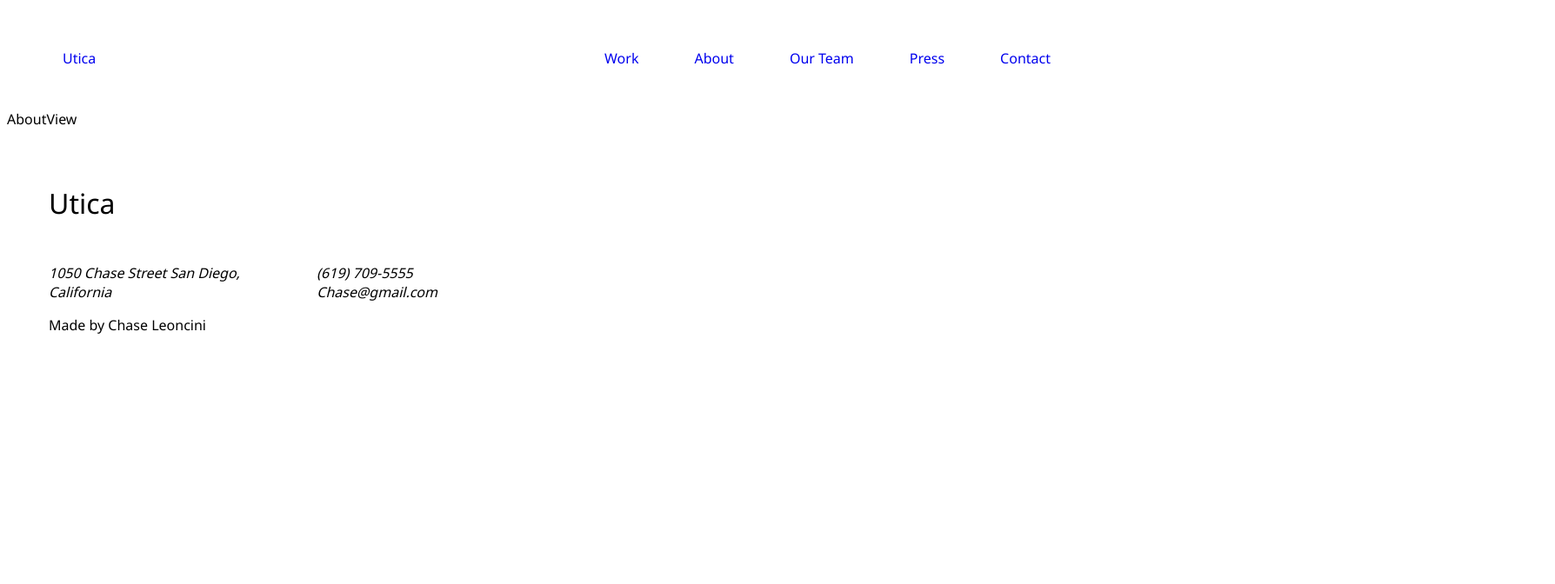
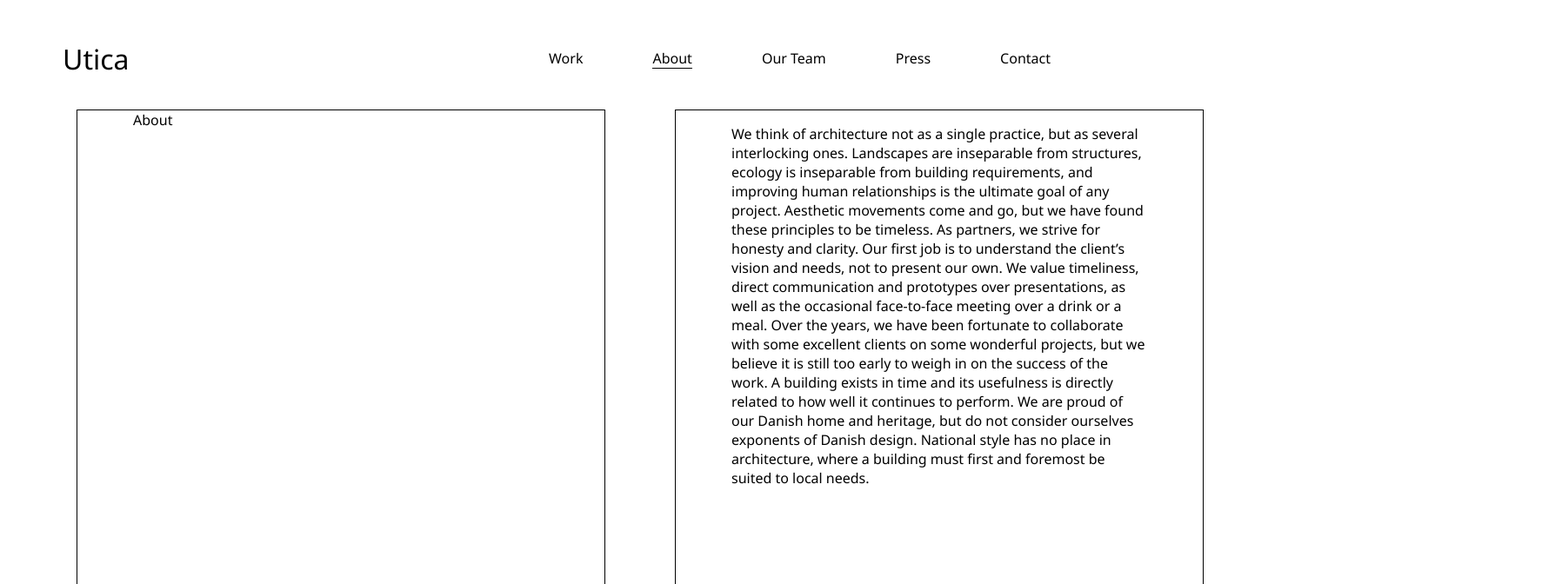
Before and after one commit to ChaseTheWebDev/project, a React (Create React App) app: page /about in a window 1280 px wide. Shown: the top 672 px of the page at 87% size, 1788 px wide, since content can reach past the window. Built offline with nearby package versions, Linux system fonts and the light colour scheme.

Commit message:
Close enough for now on work page. Beginning About page now. Added one more hour. Total 6  hours spent.

```diff
--- a/src/components/Navbar.js
+++ b/src/components/Navbar.js
@@ -1,20 +1,20 @@
 import React from 'react';
-import { Link } from 'react-router-dom';
+import { NavLink } from 'react-router-dom';
 import '../styles/Navbar.css';
 
 export default function Navbar() {
-    return (<div className="navbar-container">
-        <div className='title-container'>
-            <h1><Link to='/'>Utica</Link></h1>
+    return (
+        <div className="navbar-container">
+            <div className='title-container'>
+                <h1><NavLink to='/'>Utica</NavLink></h1>
+            </div>
+            <ul className="navbar-list">
+                <li><NavLink exact to='/' activeClassName='active'>Work</NavLink></li>
+                <li><NavLink to='/about' activeClassName='active'>About</NavLink></li>
+                <li><NavLink to='/our-team' activeClassName='active'>Our Team</NavLink></li>
+                <li><NavLink to='/press' activeClassName='active'>Press</NavLink></li>
+                <li><NavLink to='/contact' activeClassName='active'>Contact</NavLink></li>
+            </ul>
         </div>
-        <ul className="navbar-list">
-            <li><Link to='/'>Work</Link></li>
-            <li><Link to='/about'>About</Link></li>
-            <li><Link to='/our-team'>Our Team</Link></li>
-            <li><Link to='/press'>Press</Link></li>
-            <li><Link to='/contact'>Contact</Link></li>
-        </ul>
-    </div>
-
     );
 }
--- a/src/global.css
+++ b/src/global.css
@@ -4,9 +4,24 @@ body {
     overflow-x: hidden;
   }
 
-  a {
-    text-decoration: none;
-  }
+a {
+    color: inherit;           /* Inherit color from parent element */
+    text-decoration: none;    /* Remove underline */
+}
+
+a:visited {
+    color: inherit;           /* Inherit color from parent element */
+}
+
+a:active {
+    color: inherit;           /* Inherit color from parent element */
+}
+
+a:hover {
+    color: inherit;           /* Inherit color from parent element */
+}
+
+
 
   h1,
   h2,
--- /dev/null
+++ b/src/styles/AboutView.css
@@ -0,0 +1,22 @@
+.about-container {
+    display: flex;
+    flex-flow: column nowrap;
+    justify-content: flex-start;
+    padding-inline: 5rem;
+}
+
+.dual-container{
+    display: flex;
+    flex-flow: row nowrap;
+}
+
+.box {
+    width: 50vw;
+    height: 50vw;
+    display: flex;
+    flex-flow:row wrap;
+    flex: 1;
+    padding-inline: 4rem;
+    border: 1px solid black;
+
+}
--- a/src/styles/Navbar.css
+++ b/src/styles/Navbar.css
@@ -12,11 +12,17 @@
     display: flex;
     flex: 1;
     justify-content: flex-start;
+    font-size: 2rem;
 }
 
 .navbar-list {
     display: flex;
     flex-flow: row nowrap;
     justify-content: space-between;
-    gap: 4rem;
+    font-weight: 300;
+    gap: 5rem;
 }
+
+.navbar-list .active {
+    border-bottom: 1px solid black;
+}
--- a/src/styles/WorkView.css
+++ b/src/styles/WorkView.css
@@ -27,9 +27,16 @@ header p {
 }
 
 .recent-work-header {
+    width: 45%;
     display: flex;
     flex-flow: column nowrap;
-    padding: 10rem;
+    padding: 4rem;
+    gap: 1rem;
+
+}
+
+.recent-work-header h2 {
+    font-size: 2.5rem;
 }
 
 .project-list-container {
@@ -73,7 +80,8 @@ header p {
     flex-flow: column nowrap;
     padding: 5rem;
     padding-block: 10rem;
-    background-color:black;
+    gap: 1rem;
+    background-color: #2C2C2C;
     color: white;
 }
 
@@ -88,14 +96,17 @@ header p {
 }
 
 button {
+    width:fit-content;
     display:inline-flex;
+    box-sizing: border-box;
     background-color: white;
     font-size: 1.1rem;
     font-weight: 500;
     text-align: center;
     align-items: center;
     color: black;
-    padding: 2rem;
+    padding-block: 1.5rem;
+    padding-inline: 2.5rem;
     border: 1px solid black;
     cursor: pointer;
 }
--- a/src/views/AboutView.js
+++ b/src/views/AboutView.js
@@ -1,7 +1,30 @@
 import React from 'react';
+import '../styles/AboutView.css';
 
 export default function AboutView() {
     return (
-        <div>AboutView</div>
+        <div className='about-container'>
+             <div className='header'>
+             <div className='dual-container'>
+                <div className='box'>
+                    <h1>About</h1>
+                </div>
+                <div className='box'>
+                    <p>
+                    We think of architecture not as a single practice, but as several interlocking ones. Landscapes are inseparable from structures, ecology is inseparable from building requirements, and improving human relationships is the ultimate goal of any project. Aesthetic movements come and go, but we have found these principles to be timeless.
+
+As partners, we strive for honesty and clarity. Our first job is to understand the client’s vision and needs, not to present our own. We value timeliness, direct communication and prototypes over presentations, as well as the occasional face-to-face meeting over a drink or a meal.
+
+Over the years, we have been fortunate to collaborate with some excellent clients on some wonderful projects, but we believe it is still too early to weigh in on the success of the work. A building exists in time and its usefulness is directly related to how well it continues to perform.
+
+We are proud of our Danish home and heritage, but do not consider ourselves exponents of Danish design. National style has no place in architecture, where a building must first and foremost be suited to local needs.
+                    </p>
+                </div>
+             </div>
+            </div>
+        <main></main>
+        </div>
+
+
     )
 }
```
